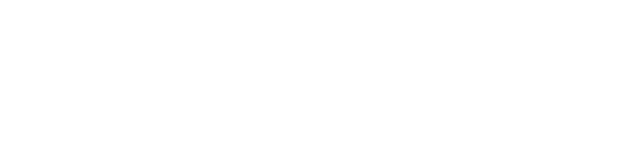
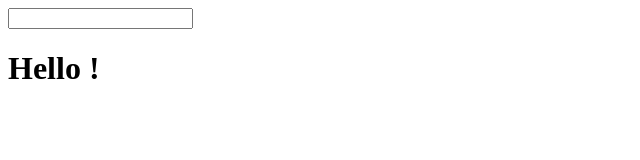
Before and after one commit to jvinai/angular-js-training, a plain HTML site: page index.html in a window 1280 px wide. Shown: the whole page, without its empty margins (0-640 px from the left). Drawn offline with Linux system fonts and the light colour scheme.

Commit message:
added start-state for building a controller

```diff
--- /dev/null
+++ b/app.js
@@ -0,0 +1 @@
+angular.module("myApp", []);
--- a/index.html
+++ b/index.html
@@ -2,10 +2,15 @@
 	<head>
 		<meta charset="utf-8">
 		<script src="angular.js"></script>
+		<script src="app.js"></script>
 	</head>
 
 	<body>
+		<div ng-app="myApp">
+		       <input type="text" ng-model="name">
+		       <h1>Hello {{name}}!</h1>
 
+		</div>
 	</body>
 
 </html>
```
